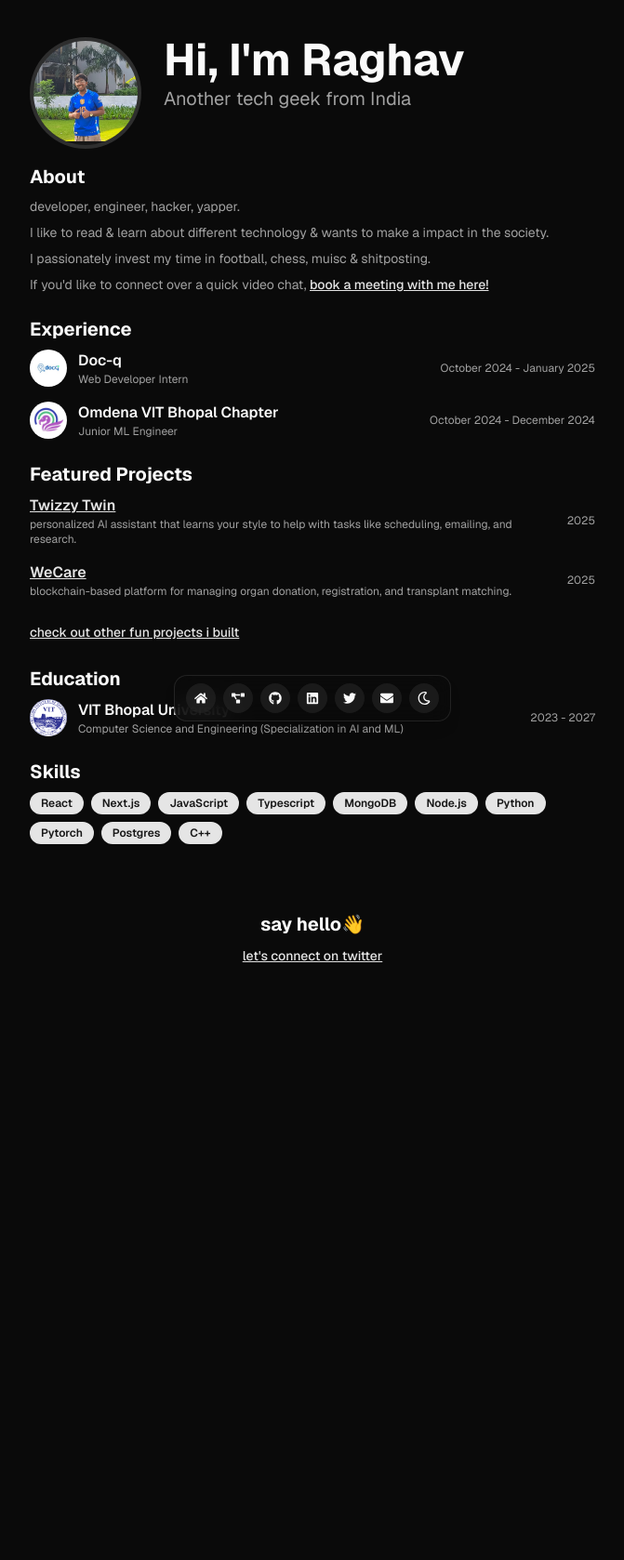
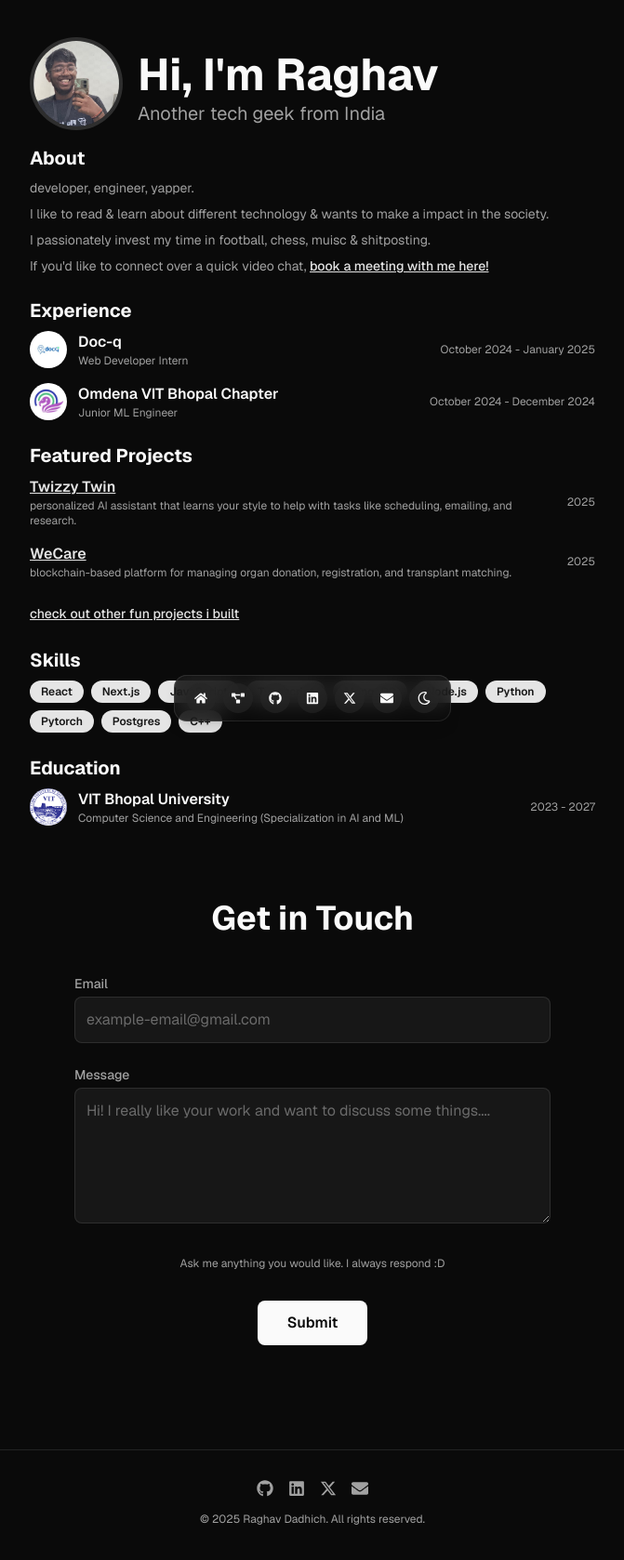
Before and after one commit to raghav3615/portfolio, a Next.js app: page / in a window 1280 px wide. Shown: the top 1678 px of the page at 93% size, without its empty margins (304-975 px from the left). Before the commit the page ends 1232 px from the top, so only its background shows below. Built offline with nearby package versions, Linux system fonts and the light colour scheme.

Commit message:
added footer

```diff
--- a/src/app/page.tsx
+++ b/src/app/page.tsx
@@ -1,5 +1,6 @@
 'use client';
-import { FaTwitter, FaLinkedin, FaGithub, FaEnvelope, FaRegSun, FaRegMoon, FaHome, FaProjectDiagram } from 'react-icons/fa'; // Removed FaBlog
+import { FaLinkedin, FaGithub, FaEnvelope, FaRegSun, FaRegMoon, FaHome, FaProjectDiagram } from 'react-icons/fa';
+import { FaXTwitter } from 'react-icons/fa6';
 import Link from 'next/link';
 import { useTheme } from 'next-themes';
 import { useEffect, useState } from 'react';
@@ -10,32 +11,50 @@ export default function Home() {
   const [mounted, setMounted] = useState(false);
   useEffect(() => setMounted(true), []);
 
+  const handleSubmit = (event: React.FormEvent<HTMLFormElement>) => {
+    event.preventDefault();
+    const formData = new FormData(event.currentTarget);
+    const userEmail = formData.get('email') as string;
+    const message = formData.get('message') as string;
+
+    const myEmail = "dadhichraghav896@gmail.com";
+
+    const subject = encodeURIComponent(`New message from ${userEmail} via Portfolio`);
+    const body = encodeURIComponent(
+      `From: ${userEmail}\n\nMessage:\n${message}`
+    );
+
+    window.location.href = `mailto:${myEmail}?subject=${subject}&body=${body}`;
+  };
+
   return (
     <div className="flex flex-col min-h-screen bg-background text-foreground font-sans relative pb-28">
       {/* Main Container */}
       <div className="w-full max-w-2xl mx-auto px-4 sm:px-8">
         {/* Header/Profile */}
-        <div className="flex flex-col sm:flex-row items-center sm:items-start gap-6 pt-10 pb-4">
-          <div className="flex-shrink-0 flex justify-center w-full sm:w-auto">
+        {/* Changed to always be a row, items aligned to the start */}
+        <div className="flex flex-row items-start gap-4 pt-10 pb-4"> {/* Adjusted gap slightly */}
+          <div className="flex-shrink-0"> {/* Simplified image container */}
             {/* Profile image */}
-            <div className="w-[120px] h-[120px] rounded-full border-4 border-border bg-card overflow-hidden">
+            <div className="w-[100px] h-[100px] rounded-full border-4 border-border bg-card overflow-hidden">
               <Image
-                src="/dp1.jpg" // Path relative to the 'public' directory
+                src="/dp2.jpg" // Path relative to the 'public' directory
                 alt="Profile Picture"
                 width={500} // The actual width of your image
                 height={500} // The actual height of your image
               />
             </div>
           </div>
-          <div className="text-center sm:text-left w-full">
-            <h1 className="text-3xl sm:text-5xl font-bold mb-1">Hi, I&apos;m Raghav</h1>
+          {/* Text content always aligned to the left */}
+          <div className="text-left w-full">
+            <h1 className="text-3xl sm:text-5xl font-bold mb-1 mt-4">Hi, I&apos;m Raghav</h1>
             <p className="text-lg sm:text-xl text-muted-foreground">Another tech geek from India</p>
           </div>
         </div>
         {/* About */}
         <section className="mb-6">
           <h2 className="text-xl font-bold mb-2">About</h2>
-          <p className="text-sm text-muted-foreground mb-2">developer, engineer, hacker, yapper.</p>
+          <p className="text-sm text-muted-foreground mb-2">developer, engineer, yapper.</p>
           <p className="text-sm text-muted-foreground mb-2">I like to read & learn about different technology & wants to make a impact in the society.</p>
           <p className="text-sm text-muted-foreground mb-2">I passionately invest my time in football, chess, muisc & shitposting.</p>
           <p className="text-sm text-muted-foreground">If you&apos;d like to connect over a quick video chat, <a href="mailto:dadhichraghav896@gmail.com" className="underline font-medium text-primary">book a meeting with me here!</a></p>
@@ -114,6 +133,17 @@ export default function Home() {
             check out other fun projects i built
           </Link>
         </section>
+        {/* Skills */}
+        <section className="mb-6">
+          <h2 className="text-xl font-bold mb-2">Skills</h2>
+          <div className="flex flex-wrap gap-2">
+            {['React', 'Next.js', 'JavaScript' , 'Typescript', 'MongoDB', 'Node.js' , 'Python', 'Pytorch', 'Postgres', 'C++'].map(skill => (
+              <span key={skill} className="bg-primary text-primary-foreground px-3 py-1 rounded-full text-xs font-semibold">{skill}</span>
+            ))}
+          </div>
+        </section>
+
+
         {/* Education */}
         <section className="mb-6">
           <h2 className="text-xl font-bold mb-2">Education</h2>
@@ -121,10 +151,10 @@ export default function Home() {
             {/* University logo placeholder */}
             <div className="w-10 h-10 rounded-full overflow-hidden">
               <Image
-              src="/clg.png" // Replace with the actual path to your university logo
+              src="/clg.png"
               alt="University Logo"
-              width={40} // Adjust width as needed
-              height={40} // Adjust height as needed
+              width={40}
+              height={40}
               />
             </div>
             <div className="flex-1">
@@ -134,22 +164,51 @@ export default function Home() {
             <div className="text-xs text-muted-foreground whitespace-nowrap">2023 - 2027</div>
           </div>
         </section>
-        {/* Skills */}
-        <section className="mb-6">
-          <h2 className="text-xl font-bold mb-2">Skills</h2>
-          <div className="flex flex-wrap gap-2">
-            {['React', 'Next.js', 'JavaScript' , 'Typescript', 'MongoDB', 'Node.js' , 'Python', 'Pytorch', 'Postgres', 'C++'].map(skill => (
-              <span key={skill} className="bg-primary text-primary-foreground px-3 py-1 rounded-full text-xs font-semibold">{skill}</span>
-            ))}
-          </div>
+
+        {/* Get in Touch Form  */}
+        <section className="mb-20 mt-12 py-8">
+          <h2 className="text-3xl sm:text-4xl font-bold text-center mb-10">Get in Touch</h2>
+          <form onSubmit={handleSubmit} className="max-w-lg mx-auto space-y-6">
+            <div>
+              <label htmlFor="contact-email" className="block text-sm font-medium text-muted-foreground mb-1">
+                Email
+              </label>
+              <input
+                type="email"
+                id="contact-email"
+                name="email"
+                required
+                placeholder="example-email@gmail.com"
+                className="w-full p-3 border border-border rounded-md bg-card focus:ring-1 focus:ring-primary focus:border-primary placeholder:text-muted-foreground/60"
+              />
+            </div>
+            <div>
+              <label htmlFor="contact-message" className="block text-sm font-medium text-muted-foreground mb-1">
+                Message
+              </label>
+              <textarea
+                id="contact-message"
+                name="message"
+                rows={5}
+                required
+                placeholder="Hi! I really like your work and want to discuss some things...."
+                className="w-full p-3 border border-border rounded-md bg-card focus:ring-1 focus:ring-primary focus:border-primary placeholder:text-muted-foreground/60"
+              />
+            </div>
+            <p className="text-xs text-muted-foreground text-center pt-1">
+              Ask me anything you would like. I always respond :D
+            </p>
+            <div className="text-center pt-2">
+              <button
+                type="submit"
+                className="bg-foreground text-background hover:bg-foreground/80 active:bg-foreground/70 px-8 py-3 rounded-md font-semibold transition-colors focus:outline-none focus:ring-2 focus:ring-primary focus:ring-offset-2 focus:ring-offset-background"
+              >
+                Submit
+              </button>
+            </div>
+          </form>
         </section>
-        {/* Say Hello */}
-        <section className="mb-20 mt-18 text-center">
-          <h2 className="text-xl font-bold m-2">say hello👋</h2>
-          <a href="https://twitter.com/raghav_dadhich" target="_blank" rel="noopener noreferrer" className="text-sm text-primary underline font-medium">
-            let&apos;s connect on twitter
-          </a>
-        </section>
+
       </div>
       {/* Bottom Nav Bar */}
       <nav className="fixed left-1/2 -translate-x-1/2 bottom-6 w-auto max-w-[85vw] px-3 py-2 bg-background/80 shadow-lg rounded-xl flex items-center h-auto z-50 gap-2 border border-border backdrop-blur-md">
@@ -175,7 +234,7 @@ export default function Home() {
         </a>
         <a href="https://twitter.com/raghav_dadhich" target="_blank" rel="noopener noreferrer" aria-label="X" className="group">
           <div className="w-8 h-8 flex items-center justify-center rounded-full transition bg-secondary/60 group-hover:bg-secondary/80">
-            <FaTwitter className="text-sm" />
+            <FaXTwitter className="text-sm" /> {/* Changed icon */}
           </div>
         </a>
         <a href="mailto:dadhichraghav896@gmail.com" aria-label="Email" className="group">
@@ -197,6 +256,29 @@ export default function Home() {
           </div>
         </button>
       </nav>
+
+      {/* Footer */}
+      <footer className="w-full border-t border-border">
+        <div className="max-w-2xl mx-auto px-4 sm:px-8 py-8 flex flex-col items-center gap-4"> {/* Changed to always flex-col and items-center */}
+          <div className="flex items-center gap-4">
+            <a href="https://github.com/raghav3615" target="_blank" rel="noopener noreferrer" aria-label="GitHub" className="text-muted-foreground hover:text-primary transition-colors">
+              <FaGithub className="text-lg" />
+            </a>
+            <a href="https://www.linkedin.com/in/raghavhere/" target="_blank" rel="noopener noreferrer" aria-label="LinkedIn" className="text-muted-foreground hover:text-primary transition-colors">
+              <FaLinkedin className="text-lg" />
+            </a>
+            <a href="https://twitter.com/raghav_dadhich" target="_blank" rel="noopener noreferrer" aria-label="X (formerly Twitter)" className="text-muted-foreground hover:text-primary transition-colors">
+              <FaXTwitter className="text-lg" /> {/* Changed icon */}
+            </a>
+            <a href="mailto:dadhichraghav896@gmail.com" aria-label="Email" className="text-muted-foreground hover:text-primary transition-colors">
+              <FaEnvelope className="text-lg" />
+            </a>
+          </div>
+          <p className="text-xs text-muted-foreground">
+            © {new Date().getFullYear()} Raghav Dadhich. All rights reserved.
+          </p>
+        </div>
+      </footer>
     </div>
   );
 }
```
Also changed, not shown: public/dp2.jpg (added).
